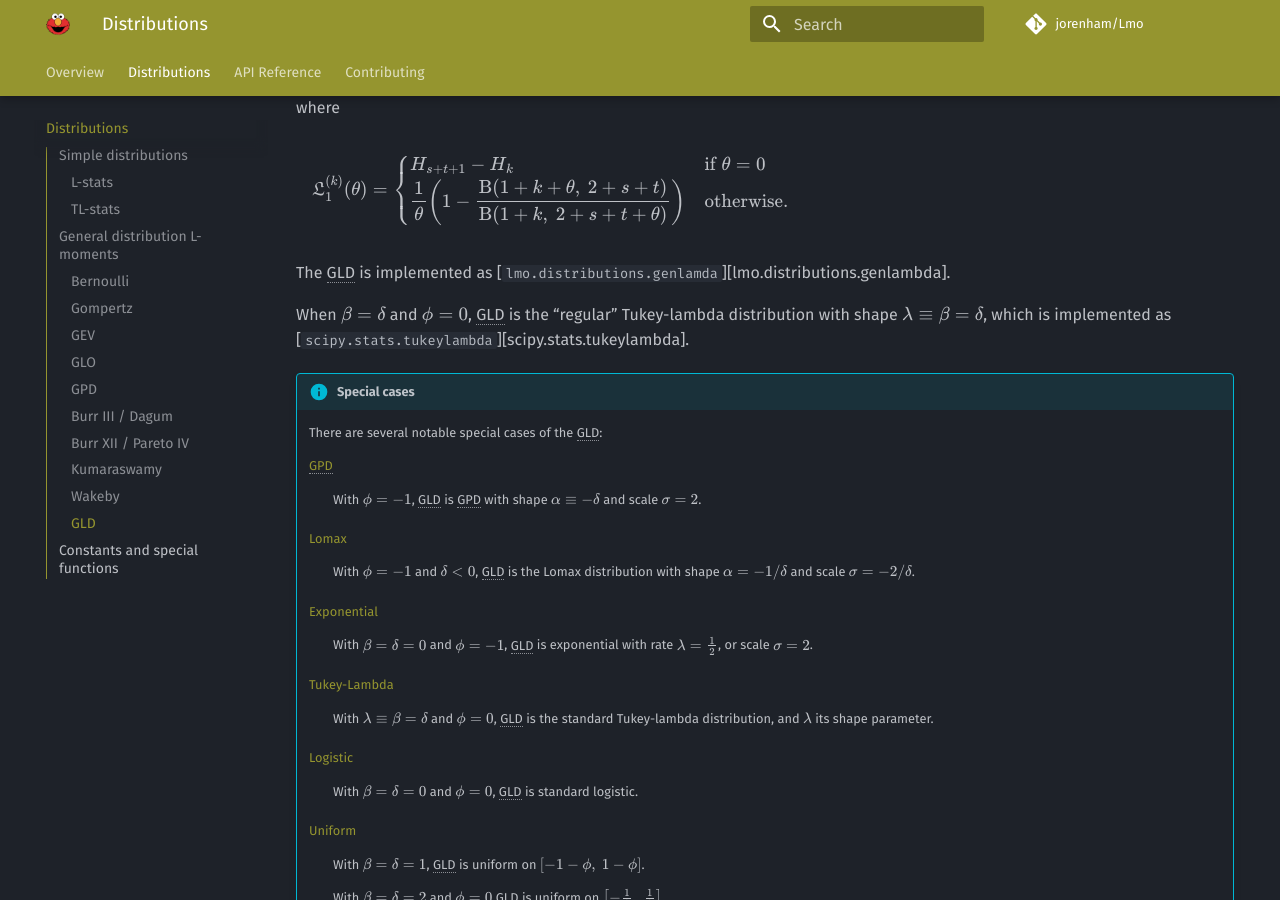
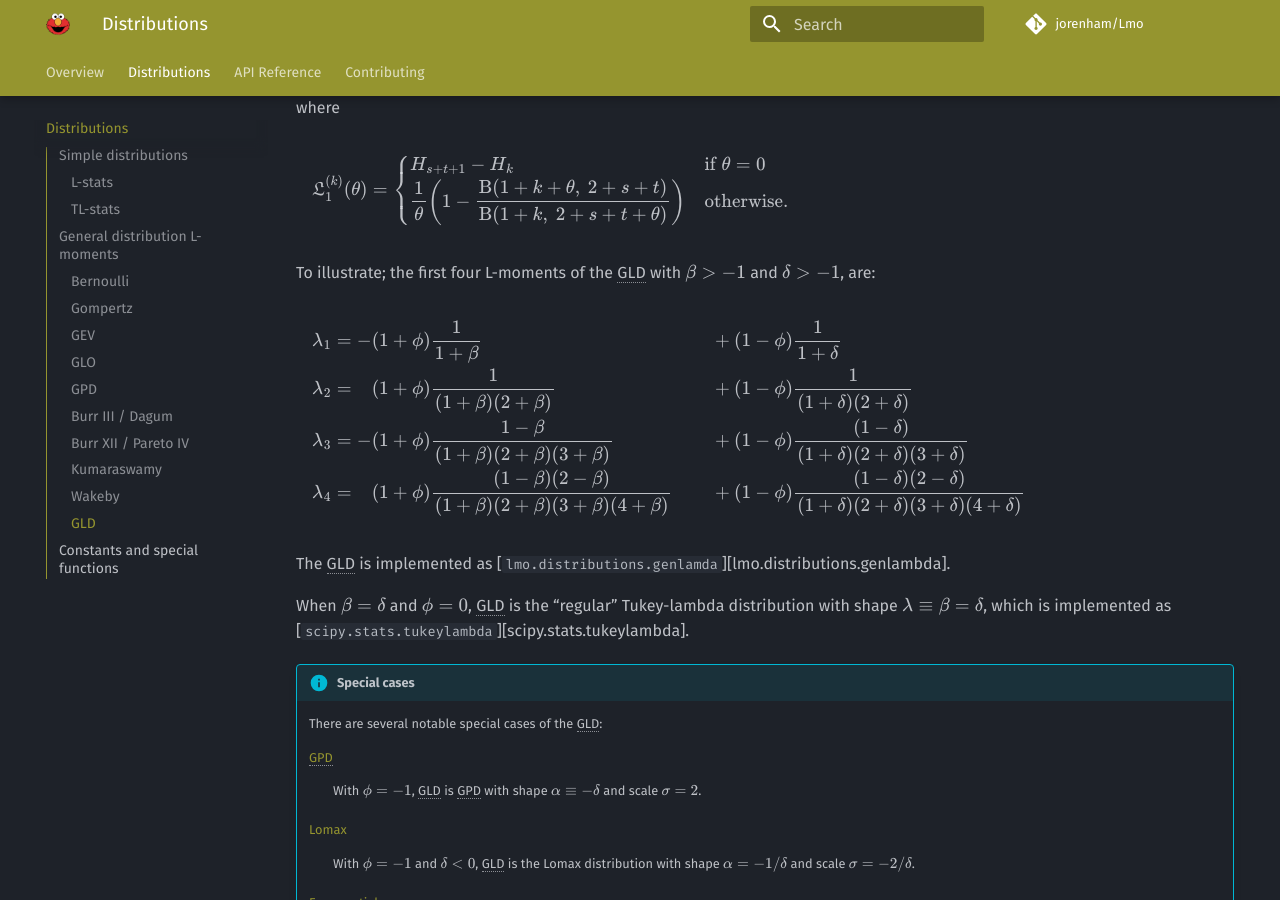
Before and after one commit to jorenham/Lmo, an MkDocs documentation site: the page built from docs/distributions.md, in a window 1280 px wide and 900 px high, scrolled down 11471 px. Built offline with MkDocs 1.6.1 and Material for MkDocs 9.7.7, drawn with Linux system fonts in a browser that asks for light colours; comment, search, counter and statistics services are not loaded.

Commit message:
list GLD"s first 4 L-moments

```diff
--- a/docs/distributions.md
+++ b/docs/distributions.md
@@ -1290,6 +1290,45 @@
 \end{cases}
 \]
 
+To illustrate; the first four L-moments of the GLD with
+\( \beta > -1 \) and \( \delta > -1 \), are:
+
+\[
+\begin{align*}
+    \lmoment{1}
+        &= -(1 + \phi) \frac
+            {1}
+            {1 + \beta}
+        &&+ (1 - \phi) \frac
+            {1}
+            {1 + \delta}
+    \\
+    \lmoment{2}
+        &= \hphantom{-}(1 + \phi) \frac
+            {1}
+            {(1 + \beta)(2 + \beta)}
+        &&+ (1 - \phi) \frac
+            {1}
+            {(1 + \delta)(2 + \delta)}
+    \\
+    \lmoment{3}
+        &= -(1 + \phi) \frac
+            {1 - \beta}
+            {(1 + \beta)(2 + \beta)(3 + \beta)}
+        &&+ (1 - \phi) \frac
+            {(1 - \delta)}
+            {(1 + \delta)(2 + \delta)(3 + \delta)}
+    \\
+    \lmoment{4}
+        &= \hphantom{-}(1 + \phi) \frac
+            {(1 - \beta)(2 - \beta)}
+            {(1 + \beta)(2 + \beta)(3 + \beta)(4 + \beta)}
+        &&+ (1 - \phi) \frac
+            {(1 - \delta)(2 - \delta)}
+            {(1 + \delta)(2 + \delta)(3 + \delta)(4 + \delta)}
+\end{align*}
+\]
+
 The GLD is implemented as
 [`lmo.distributions.genlamda`][lmo.distributions.genlambda].
 
```
